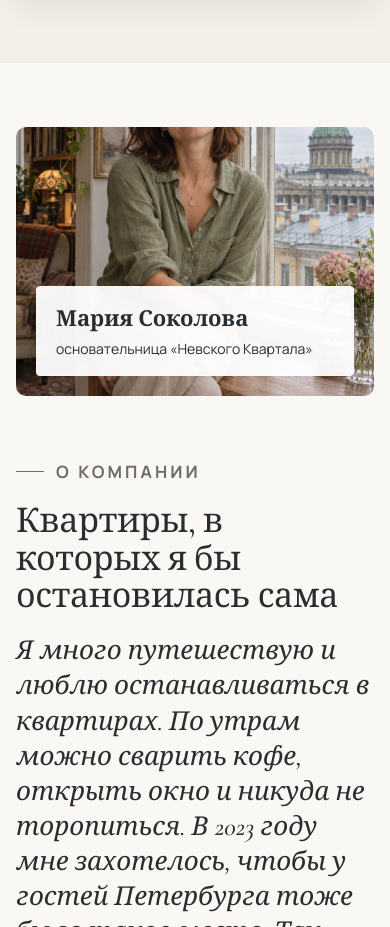
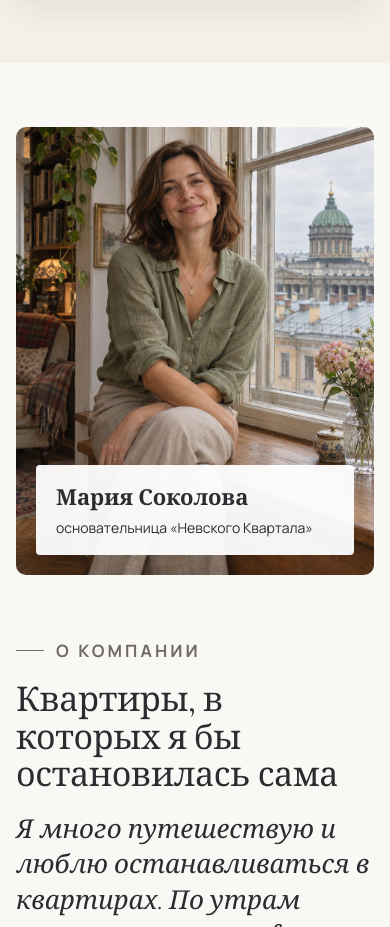
Before and after one commit to eproh24-ship-it/prototipy, a plain HTML site: page apartamenty-spb/index.html in a window 390 px wide. Shown: the part 6041-6968 px from the top of the page. Drawn offline with nearby package versions, Linux system fonts and the light colour scheme.

Commit message:
Показать фото основательницы целиком на телефонах

```diff
--- a/apartamenty-spb/style.css
+++ b/apartamenty-spb/style.css
@@ -560,7 +560,6 @@ h3 { font-size: 26px; }
   .flat-page { padding-bottom: 70px; }
   .toc { position: static; display: flex; flex-wrap: wrap; gap: 8px; }
   .toc a { border: 1px solid var(--line); border-radius: 30px; padding: 8px 14px; font-size: 14px; }
-  .about__photo { aspect-ratio: 4 / 3; }
 }
 @media (max-width: 640px) {
   .container { padding: 0 16px; }
```
